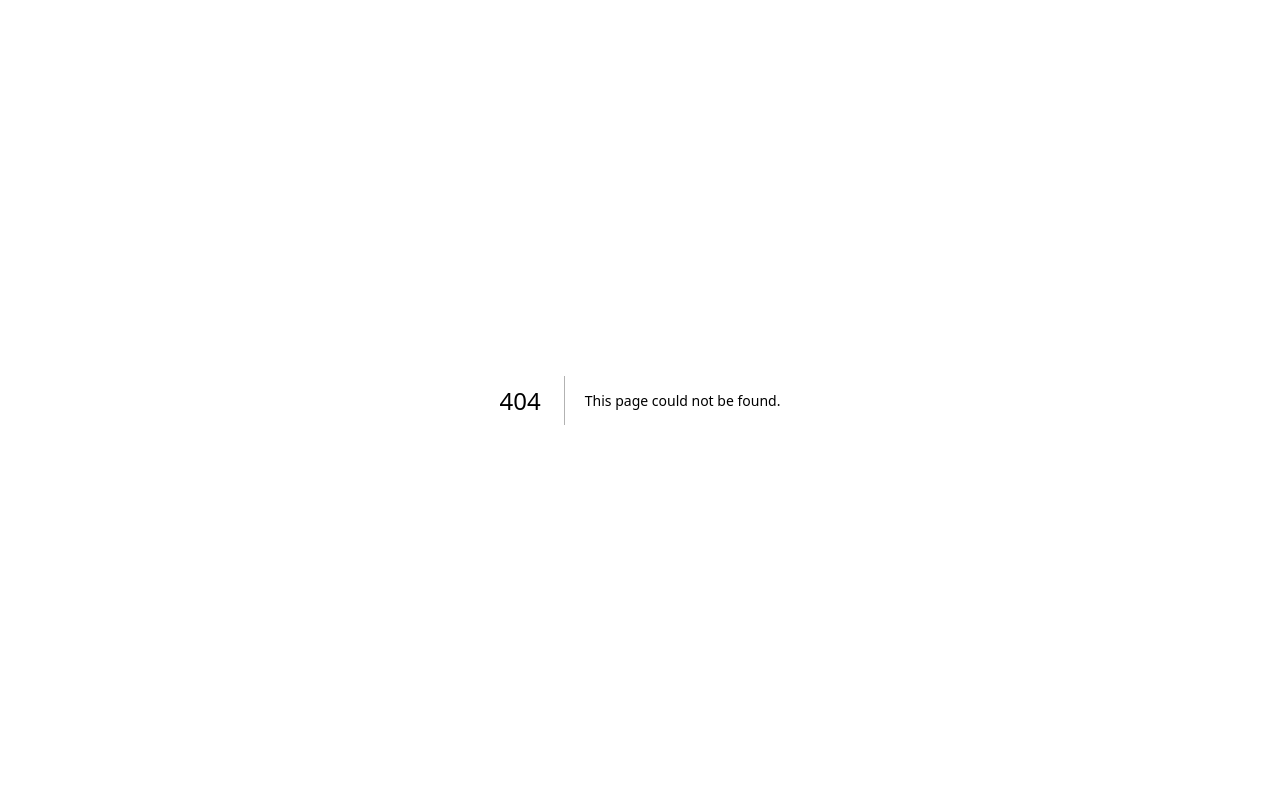
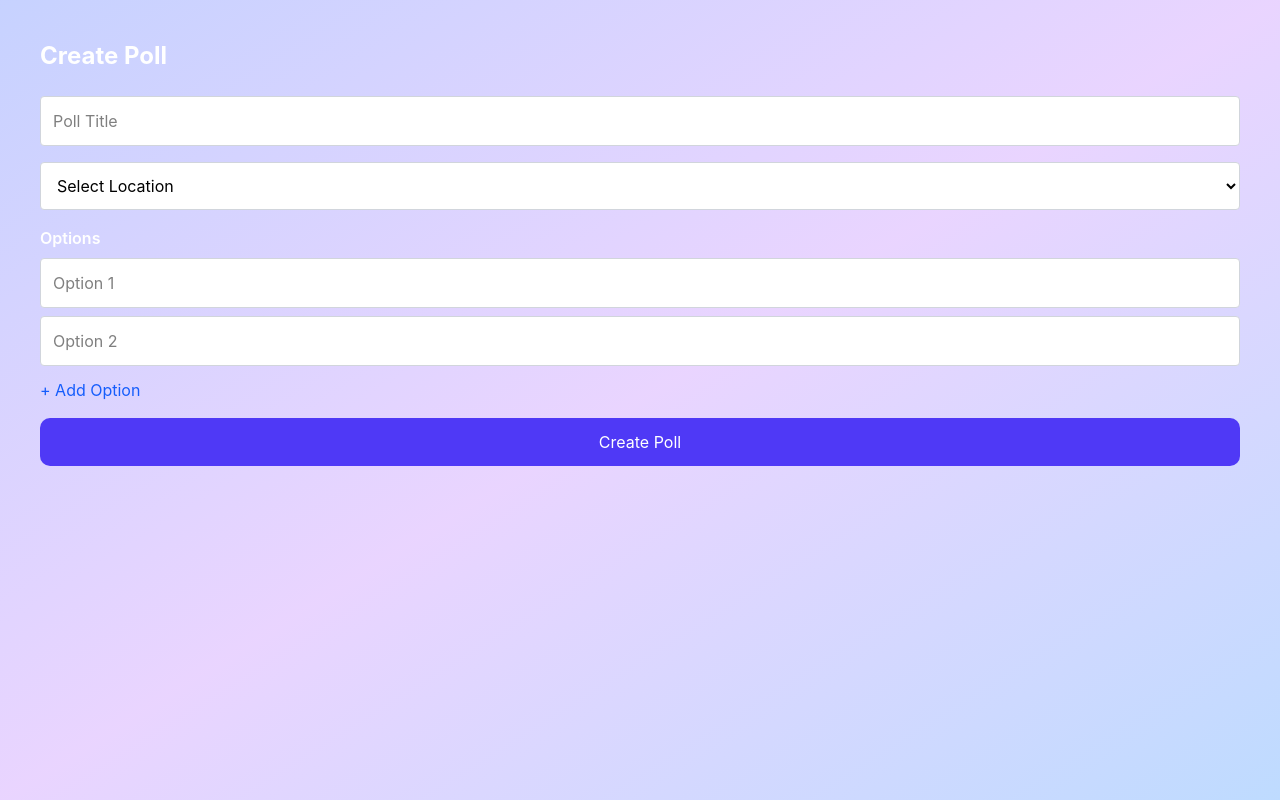
Before and after one commit to springboardmentor9515a-collab/Digital-civic-feb-team03, a Next.js app in the folder frontend/: page /create-poll in a window 1280 px wide. Before the commit this address had no page. Built offline with nearby package versions, Linux system fonts and the light colour scheme.

Commit message:
Added Poll UI pages and styling

```diff
--- /dev/null
+++ b/frontend/app/create-poll/page.tsx
@@ -0,0 +1,152 @@
+"use client"
+
+import { useState } from "react"
+import { useRouter } from "next/navigation"
+
+export default function CreatePoll() {
+  const router = useRouter()
+
+  const [title, setTitle] = useState("")
+  const [location, setLocation] = useState("")
+  const [options, setOptions] = useState(["", ""])
+  const [loading, setLoading] = useState(false)
+  const [error, setError] = useState("")
+
+  const addOption = () => {
+    setOptions([...options, ""])
+  }
+
+  const removeOption = (index: number) => {
+    const newOptions = [...options]
+    newOptions.splice(index, 1)
+    setOptions(newOptions)
+  }
+
+  const handleOptionChange = (value: string, index: number) => {
+    const newOptions = [...options]
+    newOptions[index] = value
+    setOptions(newOptions)
+  }
+
+  const handleSubmit = async (e: any) => {
+    e.preventDefault()
+
+    if (options.length < 2) {
+      setError("At least 2 options required")
+      return
+    }
+
+    setLoading(true)
+
+    try {
+      const token = localStorage.getItem("token")
+
+      const res = await fetch("http://localhost:5000/api/polls", {
+        method: "POST",
+        headers: {
+          "Content-Type": "application/json",
+          Authorization: `Bearer ${token}`
+        },
+        body: JSON.stringify({
+          title,
+          location,
+          options
+        })
+      })
+
+      if (!res.ok) throw new Error()
+
+      alert("Poll Created Successfully")
+
+      router.push("/polls")
+    } catch {
+      setError("Failed to create poll")
+    }
+
+    setLoading(false)
+  }
+
+  return (
+    <div className="min-h-screen bg-gradient-to-br from-indigo-200 via-purple-200 to-blue-200 p-10">
+
+      <h2 className="text-2xl font-bold mb-6">Create Poll</h2>
+
+      {error && <p className="text-red-500">{error}</p>}
+
+      <form onSubmit={handleSubmit} className="space-y-4">
+
+        <input
+          type="text"
+          placeholder="Poll Title"
+          value={title}
+          onChange={(e) => setTitle(e.target.value)}
+          className="w-full p-3 border border-gray-300 rounded bg-white text-black"
+          required
+        />
+
+        <select
+          value={location}
+          onChange={(e) => setLocation(e.target.value)}
+          className="w-full p-3 border border-gray-300 rounded bg-white text-black"
+          required
+        >
+          <option value="">Select Location</option>
+          <option value="Ward 1">Ward 1</option>
+          <option value="Ward 2">Ward 2</option>
+          <option value="Ward 3">Ward 3</option>
+        </select>
+
+        {/* Poll Options */}
+
+        <div>
+          <label className="font-semibold">Options</label>
+
+          {options.map((option, index) => (
+            <div key={index} className="flex gap-2 mt-2">
+
+              <input
+                type="text"
+                placeholder={`Option ${index + 1}`}
+                value={option}
+                onChange={(e) =>
+                  handleOptionChange(e.target.value, index)
+                }
+                className="w-full p-3 border border-gray-300 rounded bg-white text-black"
+                required
+              />
+
+              {options.length > 2 && (
+                <button
+                  type="button"
+                  onClick={() => removeOption(index)}
+                  className="text-red-500"
+                >
+                  Remove
+                </button>
+              )}
+            </div>
+          ))}
+
+          <button
+            type="button"
+            onClick={addOption}
+            className="mt-3 text-blue-600"
+          >
+            + Add Option
+          </button>
+
+        </div>
+
+        <button
+          type="submit"
+          disabled={loading}
+          className="w-full bg-indigo-600 text-white p-3 rounded-lg"
+        >
+          {loading ? "Creating..." : "Create Poll"}
+        </button>
+
+      </form>
+
+    </div>
+  )
+}
--- a/frontend/app/dashboard/page.tsx
+++ b/frontend/app/dashboard/page.tsx
@@ -4,24 +4,26 @@ import DashboardLoading from "./DashboardLoading"
 import { useEffect, useState } from "react"
 import { useRouter } from "next/navigation"
 import { motion } from "framer-motion"
-import { LayoutDashboard, ClipboardList, User, LogOut, Menu } from "lucide-react"
+import { LayoutDashboard, ClipboardList, User, LogOut, Menu, CheckCircle } from "lucide-react"
 import { getCurrentUser } from "@/lib/api"
 
 export default function Dashboard() {
   const router = useRouter()
+  // Initialize from localStorage to prevent unnecessary loading states
   const [role, setRole] = useState<string | null>(null)
   const [collapsed, setCollapsed] = useState(false)
+  const [isLoading, setIsLoading] = useState(true)
 
   useEffect(() => {
     const token = localStorage.getItem("token")
     const storedRole = localStorage.getItem("userRole")
 
-    if (!token || !storedRole) {
+    if (!token) {
       router.replace("/login")
       return
     }
 
-    setRole(storedRole)
+    if (storedRole) setRole(storedRole)
 
     const loadUser = async () => {
       try {
@@ -29,11 +31,12 @@ export default function Dashboard() {
         setRole(result.user.role)
         localStorage.setItem("userRole", result.user.role)
         localStorage.setItem("userName", result.user.name)
-      } catch {
-        localStorage.removeItem("token")
-        localStorage.removeItem("userRole")
-        localStorage.removeItem("userName")
+      } catch (error) {
+        // Clear storage on auth failure
+        localStorage.clear()
         router.replace("/login")
+      } finally {
+        setIsLoading(false)
       }
     }
 
@@ -41,13 +44,12 @@ export default function Dashboard() {
   }, [router])
 
   const handleLogout = () => {
-    localStorage.removeItem("token")
-    localStorage.removeItem("userRole")
-    localStorage.removeItem("userName")
+    localStorage.clear()
     router.push("/login")
   }
 
-  if (!role) return <DashboardLoading />
+  // Show loading only on initial auth check
+  if (isLoading && !role) return <DashboardLoading />
 
   const menuItems = [
     { name: "Dashboard", icon: LayoutDashboard },
@@ -70,14 +72,19 @@ export default function Dashboard() {
       >
         <div className="flex items-center justify-between mb-8">
           {!collapsed && (
-            <h2 className="text-xl font-bold tracking-wide">
+            <motion.h2
+              initial={{ opacity: 0 }}
+              animate={{ opacity: 1 }}
+              className="text-xl font-bold tracking-wide truncate"
+            >
               Grievance Portal
-            </h2>
+            </motion.h2>
           )}
 
           <button
             onClick={() => setCollapsed(!collapsed)}
             className="p-2 hover:bg-white/20 rounded-lg transition"
+            aria-label="Toggle Sidebar"
           >
             <Menu size={20} />
           </button>
@@ -86,7 +93,7 @@ export default function Dashboard() {
         <nav className="space-y-3 flex-1">
           {menuItems.map((item, index) => (
             <div
-              key={index}
+              key={item.name} // Better than index
               className="flex items-center gap-3 p-3 rounded-lg
                          hover:bg-white/20 cursor-pointer transition-all duration-300"
             >
@@ -96,16 +103,16 @@ export default function Dashboard() {
           ))}
         </nav>
 
-        <div className="space-y-4">
+        <div className="space-y-4 border-t border-white/10 pt-4">
           {!collapsed && (
             <div className="text-sm text-white/80">
-              Logged in as <span className="font-semibold">{role}</span>
+              Logged in as <span className="font-semibold capitalize">{role}</span>
             </div>
           )}
 
           <button
             onClick={handleLogout}
-            className="flex items-center gap-2 text-red-200 hover:text-white transition"
+            className="flex items-center gap-2 text-red-200 hover:text-white transition w-full p-2"
           >
             <LogOut size={18} />
             {!collapsed && <span>Logout</span>}
@@ -114,55 +121,45 @@ export default function Dashboard() {
       </aside>
 
       {/* Main Content */}
-      <main className="flex-1 p-10">
-
+      <main className="flex-1 p-10 overflow-y-auto">
         <div className="mb-12">
-          <h1 className="text-4xl font-bold capitalize">
+          <h1 className="text-4xl font-bold">
             Welcome back 👋
           </h1>
           <p className="text-gray-600 mt-2">
-            Here’s an overview of your {role} activity.
+            Here’s an overview of your <span className="font-medium text-indigo-600">{role}</span> activity.
           </p>
         </div>
 
-        {/* Stats Cards */}
         <div className="grid grid-cols-1 md:grid-cols-3 gap-8">
-          {["Total", "Pending", "Resolved"].map((item, index) => (
+          {[
+            { label: "Total", icon: LayoutDashboard, color: "text-indigo-400" },
+            { label: "Pending", icon: ClipboardList, color: "text-yellow-500" },
+            { label: "Resolved", icon: CheckCircle, color: "text-green-500" }
+          ].map((item, index) => (
             <motion.div
-              key={item}
-              initial={{ opacity: 0, y: 30 }}
+              key={item.label}
+              initial={{ opacity: 0, y: 20 }}
               animate={{ opacity: 1, y: 0 }}
-              transition={{ delay: index * 0.2 }}
-              whileHover={{ scale: 1.05 }}
-              className="p-8 bg-white rounded-2xl shadow-lg"
+              transition={{ delay: index * 0.1 }}
+              whileHover={{ scale: 1.02 }}
+              className="p-8 bg-white rounded-2xl shadow-md border border-gray-100"
             >
-              <div className="flex justify-between items-center">
+              <div className="flex justify-between items-start">
                 <div>
-                  <h3 className="text-gray-500 text-lg">
-                    {role === "official"
-                      ? `${item} Cases`
-                      : `${item} Complaints`}
+                  <h3 className="text-gray-500 text-lg font-medium">
+                    {role === "official" ? `${item.label} Cases` : `${item.label} Complaints`}
                   </h3>
-
-                  <p className="text-5xl font-bold text-indigo-600 mt-4">
+                  <p className="text-5xl font-bold text-gray-800 mt-4">
+                    {/* Note: In production, replace with real data from state */}
                     {Math.floor(Math.random() * 50) + 10}
                   </p>
                 </div>
-
-                {item === "Total" && (
-                  <LayoutDashboard size={40} className="text-indigo-400" />
-                )}
-                {item === "Pending" && (
-                  <ClipboardList size={40} className="text-yellow-500" />
-                )}
-                {item === "Resolved" && (
-                  <User size={40} className="text-green-500" />
-                )}
+                <item.icon size={32} className={item.color} />
               </div>
             </motion.div>
           ))}
         </div>
-
       </main>
     </div>
   )
--- /dev/null
+++ b/frontend/app/polls/page.tsx
@@ -0,0 +1,71 @@
+
+"use client"
+
+import { useState, useEffect } from "react"
+import { useRouter } from "next/navigation"
+
+export default function PollsPage() {
+
+  const router = useRouter()
+
+  const [polls, setPolls] = useState<any[]>([])
+
+  useEffect(() => {
+
+    // Dummy data for UI
+    const dummyPolls = [
+      {
+        id: 1,
+        title: "Should we add more street lights?",
+        location: "Ward 1",
+        totalVotes: 34
+      },
+      {
+        id: 2,
+        title: "Park renovation proposal",
+        location: "Ward 2",
+        totalVotes: 18
+      },
+      {
+        id: 3,
+        title: "Waste collection timing change",
+        location: "Ward 3",
+        totalVotes: 52
+      }
+    ]
+
+    setPolls(dummyPolls)
+
+  }, [])
+
+  return (
+    <div className="min-h-screen bg-gradient-to-br from-indigo-200 via-purple-200 to-blue-200 p-10">
+
+      <h2 className="text-3xl font-bold">Community Polls</h2>
+
+      <div className="max-w-3xl mx-auto space-y-6 mt-6"></div>
+
+      {polls.map((poll) => (
+
+        <div
+          key={poll.id}
+          className="p-5 bg-white shadow rounded-lg cursor-pointer hover:shadow-lg mb-6"
+        >
+
+          <h3 className="text-xl font-semibold">{poll.title}</h3>
+
+          <p className="text-gray-500">
+            Location: {poll.location}
+          </p>
+
+          <p className="text-sm text-gray-600 mt-2">
+            Total Votes: {poll.totalVotes}
+          </p>
+
+        </div>
+
+      ))}
+
+    </div>
+  )
+}
```
